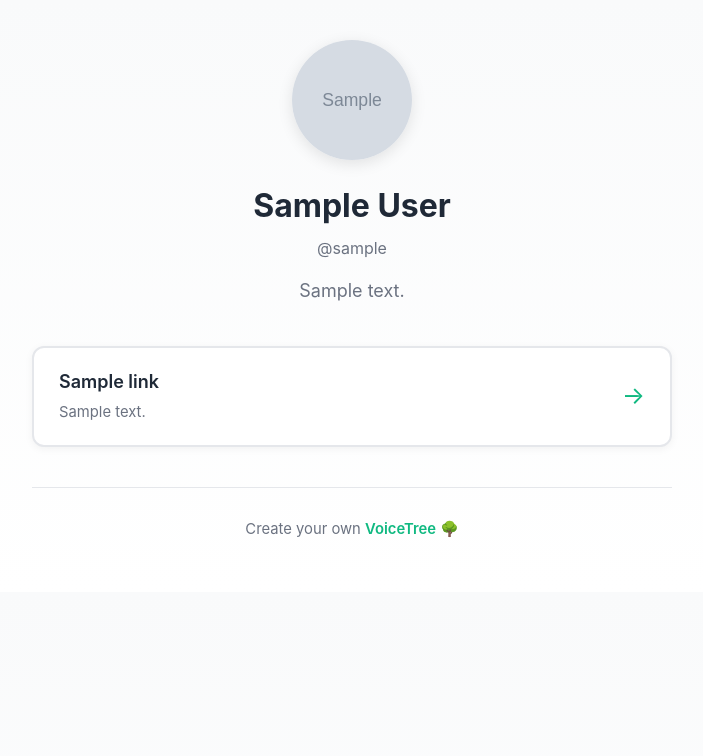
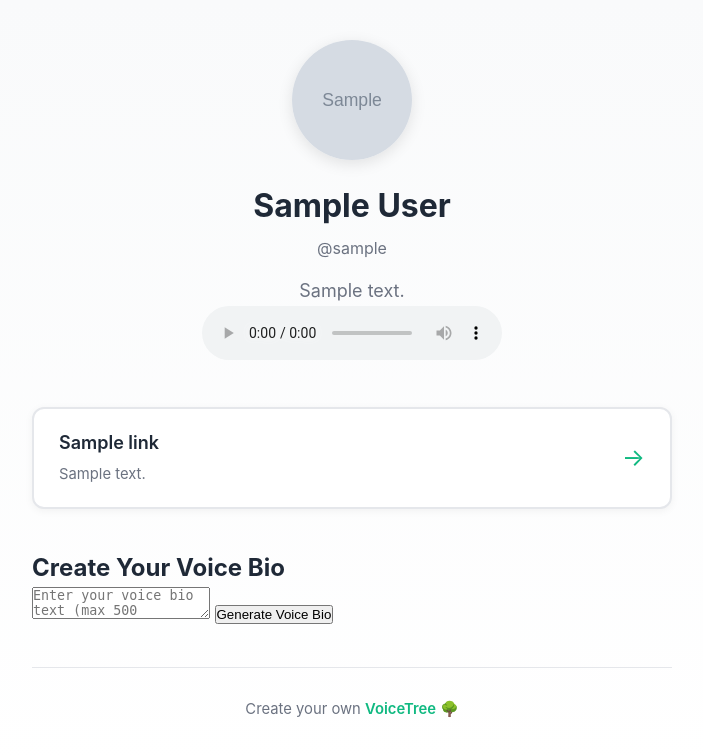
Before and after one commit to gbessoni/voicetree-app, a FastAPI app: a page that uses voicetree/frontend/templates/profile.html in a window 1280 px wide. Shown: the top 756 px of the page, without its empty margins (288-991 px from the left). Run offline with FastAPI, Linux system fonts and the light colour scheme; tables that the repository leaves empty hold one stand-in row (values such as "Sample post"); grey boxes marked "Sample" are stand-in pictures.

Commit message:
feat: Add ElevenLabs voice AI integration
- Adds a new `VoiceBio` model and corresponding schemas.
- Creates a new API endpoint to generate voice bios using the ElevenLabs API.
- Adds an admin approval system for voice bios.
- Adds a submission form to the user profile page.
- Refactors the code to use a `crud.py` file to handle database operations.

```diff
--- a/voicetree/backend/app.py
+++ b/voicetree/backend/app.py
@@ -10,21 +10,34 @@ from fastapi import Request
 from sqlalchemy.orm import Session
 from typing import List
 import uvicorn
+import os
+from dotenv import load_dotenv
+from elevenlabs.client import ElevenLabs
 
 from database import get_db, init_db
-from models import User, Link
-from schemas import UserCreate, UserResponse, LinkCreate, LinkResponse
+from schemas import UserCreate, UserResponse, LinkCreate, LinkResponse, VoiceBioCreate, VoiceBioResponse
+import crud
+
+load_dotenv()
+
+init_db()
 
 app = FastAPI(title="VoiceTree", description="Linktree clone with AI voice features")
+
+# Configure ElevenLabs API key
+elevenlabs_api_key = os.getenv("ELEVENLABS_API_KEY")
+if not elevenlabs_api_key:
+    raise ValueError("ELEVENLABS_API_KEY environment variable not set")
+
+client = ElevenLabs(api_key=elevenlabs_api_key)
+
+# Create audio directory if it doesn't exist
+AUDIO_DIR = "static/audio"
+os.makedirs(AUDIO_DIR, exist_ok=True)
 
 # Mount static files and templates
 app.mount("/static", StaticFiles(directory="../frontend/static"), name="static")
 templates = Jinja2Templates(directory="../frontend/templates")
-
-# Initialize database on startup
-@app.on_event("startup")
-async def startup_event():
-    init_db()
 
 # Homepage route
 @app.get("/", response_class=HTMLResponse)
@@ -36,41 +49,31 @@ async def homepage(request: Request):
 @app.get("/{username}", response_class=HTMLResponse)
 async def user_profile(request: Request, username: str, db: Session = Depends(get_db)):
     """Render user profile page with their links"""
-    user = db.query(User).filter(User.username == username).first()
+    user = crud.get_user_by_username(db, username=username)
     if not user:
         raise HTTPException(status_code=404, detail="User not found")
 
-    links = db.query(Link).filter(Link.user_id == user.id, Link.is_active == True).all()
+    links = crud.get_user_links(db, user_id=user.id)
+    voice_bio = crud.get_approved_voice_bio(db, user_id=user.id)
 
     return templates.TemplateResponse(
         "profile.html",
-        {"request": request, "user": user, "links": links}
+        {"request": request, "user": user, "links": links, "voice_bio": voice_bio}
     )
 
 # API Routes
 @app.post("/api/users", response_model=UserResponse)
 def create_user(user: UserCreate, db: Session = Depends(get_db)):
     """Create a new user"""
-    # Check if username already exists
-    existing_user = db.query(User).filter(User.username == user.username).first()
+    existing_user = crud.get_user_by_username(db, username=user.username)
     if existing_user:
         raise HTTPException(status_code=400, detail="Username already taken")
-
-    db_user = User(
-        username=user.username,
-        display_name=user.display_name,
-        bio=user.bio,
-        avatar_url=user.avatar_url
-    )
-    db.add(db_user)
-    db.commit()
-    db.refresh(db_user)
-    return db_user
+    return crud.create_user(db=db, user=user)
 
 @app.get("/api/users/{username}", response_model=UserResponse)
 def get_user(username: str, db: Session = Depends(get_db)):
     """Get user by username"""
-    user = db.query(User).filter(User.username == username).first()
+    user = crud.get_user_by_username(db, username=username)
     if not user:
         raise HTTPException(status_code=404, detail="User not found")
     return user
@@ -78,30 +81,86 @@ def get_user(username: str, db: Session = Depends(get_db)):
 @app.post("/api/users/{username}/links", response_model=LinkResponse)
 def create_link(username: str, link: LinkCreate, db: Session = Depends(get_db)):
     """Create a new link for a user"""
-    user = db.query(User).filter(User.username == username).first()
+    user = crud.get_user_by_username(db, username=username)
     if not user:
         raise HTTPException(status_code=404, detail="User not found")
-
-    db_link = Link(
-        user_id=user.id,
-        title=link.title,
-        url=link.url,
-        description=link.description
-    )
-    db.add(db_link)
-    db.commit()
-    db.refresh(db_link)
-    return db_link
+    return crud.create_user_link(db=db, link=link, user_id=user.id)
 
 @app.get("/api/users/{username}/links", response_model=List[LinkResponse])
 def get_user_links(username: str, db: Session = Depends(get_db)):
     """Get all links for a user"""
-    user = db.query(User).filter(User.username == username).first()
+    user = crud.get_user_by_username(db, username=username)
+    if not user:
+        raise HTTPException(status_code=404, detail="User not found")
+    return crud.get_user_links(db, user_id=user.id)
+
+@app.post("/api/users/{username}/voice", response_model=VoiceBioResponse)
+def create_or_update_voice_bio(username: str, voice_bio: VoiceBioCreate, db: Session = Depends(get_db)):
+    """Create or update a voice bio for a user"""
+    user = crud.get_user_by_username(db, username=username)
     if not user:
         raise HTTPException(status_code=404, detail="User not found")
 
-    links = db.query(Link).filter(Link.user_id == user.id, Link.is_active == True).all()
-    return links
+    db_voice_bio = crud.create_or_update_voice_bio(db, voice_bio=voice_bio, user_id=user.id)
+
+    # Generate audio using ElevenLabs
+    try:
+        audio = client.text_to_speech.convert(
+            text=voice_bio.text,
+            voice_id="Adam",
+            model_id="eleven_multilingual_v2"
+        )
+
+        # Save audio to file
+        audio_filename = f"{user.username}_{db_voice_bio.id}.mp3"
+        audio_path = os.path.join(AUDIO_DIR, audio_filename)
+
+        with open(audio_path, "wb") as f:
+            f.write(audio)
+
+        db_voice_bio.audio_url = f"/{audio_path}"
+        db.commit()
+        db.refresh(db_voice_bio)
+
+    except Exception as e:
+        db.rollback()
+        raise HTTPException(status_code=500, detail=f"Failed to generate audio: {str(e)}")
+
+    return db_voice_bio
+
+# Admin routes
+@app.get("/admin", response_class=HTMLResponse)
+async def admin_page(request: Request, db: Session = Depends(get_db)):
+    """Render the admin page with unapproved voice bios"""
+    voice_bios = crud.get_unapproved_voice_bios(db)
+    return templates.TemplateResponse(
+        "admin.html",
+        {"request": request, "voice_bios": voice_bios}
+    )
+
+@app.post("/admin/approve/{voice_bio_id}")
+async def approve_voice_bio(voice_bio_id: int, db: Session = Depends(get_db)):
+    """Approve a voice bio"""
+    voice_bio = crud.approve_voice_bio(db, voice_bio_id=voice_bio_id)
+    if not voice_bio:
+        raise HTTPException(status_code=404, detail="Voice bio not found")
+
+    return {"message": "Voice bio approved"}
+
+@app.post("/admin/reject/{voice_bio_id}")
+async def reject_voice_bio(voice_bio_id: int, db: Session = Depends(get_db)):
+    """Reject a voice bio"""
+    voice_bio = crud.reject_voice_bio(db, voice_bio_id=voice_bio_id)
+    if not voice_bio:
+        raise HTTPException(status_code=404, detail="Voice bio not found")
+
+    # Optionally, delete the audio file
+    if voice_bio.audio_url:
+        audio_path = voice_bio.audio_url.lstrip("/")
+        if os.path.exists(audio_path):
+            os.remove(audio_path)
+
+    return {"message": "Voice bio rejected"}
 
 if __name__ == "__main__":
     uvicorn.run(app, host="0.0.0.0", port=8000)
--- /dev/null
+++ b/voicetree/backend/crud.py
@@ -0,0 +1,64 @@
+# crud.py
+from sqlalchemy.orm import Session
+from models import User, Link, VoiceBio
+from schemas import UserCreate, LinkCreate, VoiceBioCreate
+
+def get_user_by_username(db: Session, username: str):
+    return db.query(User).filter(User.username == username).first()
+
+def create_user(db: Session, user: UserCreate):
+    db_user = User(
+        username=user.username,
+        display_name=user.display_name,
+        bio=user.bio,
+        avatar_url=user.avatar_url
+    )
+    db.add(db_user)
+    db.commit()
+    db.refresh(db_user)
+    return db_user
+
+def create_user_link(db: Session, link: LinkCreate, user_id: int):
+    db_link = Link(**link.dict(), user_id=user_id)
+    db.add(db_link)
+    db.commit()
+    db.refresh(db_link)
+    return db_link
+
+def get_user_links(db: Session, user_id: int):
+    return db.query(Link).filter(Link.user_id == user_id, Link.is_active == True).all()
+
+def create_or_update_voice_bio(db: Session, voice_bio: VoiceBioCreate, user_id: int):
+    db_voice_bio = db.query(VoiceBio).filter(VoiceBio.user_id == user_id).first()
+    if db_voice_bio:
+        db_voice_bio.text = voice_bio.text
+        db_voice_bio.is_approved = False
+    else:
+        db_voice_bio = VoiceBio(
+            user_id=user_id,
+            text=voice_bio.text
+        )
+        db.add(db_voice_bio)
+    db.commit()
+    db.refresh(db_voice_bio)
+    return db_voice_bio
+
+def get_approved_voice_bio(db: Session, user_id: int):
+    return db.query(VoiceBio).filter(VoiceBio.user_id == user_id, VoiceBio.is_approved == True).first()
+
+def get_unapproved_voice_bios(db: Session):
+    return db.query(VoiceBio).filter(VoiceBio.is_approved == False).all()
+
+def approve_voice_bio(db: Session, voice_bio_id: int):
+    voice_bio = db.query(VoiceBio).filter(VoiceBio.id == voice_bio_id).first()
+    if voice_bio:
+        voice_bio.is_approved = True
+        db.commit()
+    return voice_bio
+
+def reject_voice_bio(db: Session, voice_bio_id: int):
+    voice_bio = db.query(VoiceBio).filter(VoiceBio.id == voice_bio_id).first()
+    if voice_bio:
+        db.delete(voice_bio)
+        db.commit()
+    return voice_bio
--- a/voicetree/backend/database.py
+++ b/voicetree/backend/database.py
@@ -7,7 +7,10 @@ from sqlalchemy.ext.declarative import declarative_base
 from sqlalchemy.orm import sessionmaker
 
 # SQLite database URL
-SQLALCHEMY_DATABASE_URL = "sqlite:///./voicetree.db"
+import os
+# get the absolute path to the directory this file is in
+basedir = os.path.abspath(os.path.dirname(__file__))
+SQLALCHEMY_DATABASE_URL = "sqlite:///" + os.path.join(basedir, "voicetree.db")
 
 # Create SQLAlchemy engine
 engine = create_engine(
--- /dev/null
+++ b/voicetree/backend/init_db_script.py
@@ -0,0 +1,2 @@
+from database import init_db
+init_db()
--- /dev/null
+++ b/voicetree/backend/test_import.py
@@ -0,0 +1,4 @@
+# test_import.py
+from models import User, Link, VoiceBio
+
+print("Successfully imported models")
--- a/voicetree/frontend/templates/profile.html
+++ b/voicetree/frontend/templates/profile.html
@@ -20,6 +20,15 @@
             <p class="profile-username">@{{ user.username }}</p>
             {% if user.bio %}
                 <p class="profile-bio">{{ user.bio }}</p>
+            {% endif %}
+
+            {% if voice_bio %}
+                <div class="voice-bio-player">
+                    <audio controls>
+                        <source src="{{ voice_bio.audio_url }}" type="audio/mpeg">
+                        Your browser does not support the audio element.
+                    </audio>
+                </div>
             {% endif %}
         </header>
 
@@ -45,9 +54,49 @@
             {% endif %}
         </main>
 
+        <section class="voice-bio-submission">
+            <h2>Create Your Voice Bio</h2>
+            <form id="voice-bio-form">
+                <textarea id="voice-bio-text" name="text" maxlength="500" placeholder="Enter your voice bio text (max 500 characters)"></textarea>
+                <button type="submit">Generate Voice Bio</button>
+            </form>
+            <div id="form-message"></div>
+        </section>
+
         <footer class="profile-footer">
             <p>Create your own <a href="/">VoiceTree</a> 🌳</p>
         </footer>
     </div>
+    <script>
+        document.getElementById('voice-bio-form').addEventListener('submit', async function(event) {
+            event.preventDefault();
+
+            const text = document.getElementById('voice-bio-text').value;
+            const username = "{{ user.username }}";
+            const messageDiv = document.getElementById('form-message');
+
+            try {
+                const response = await fetch(`/api/users/${username}/voice`, {
+                    method: 'POST',
+                    headers: {
+                        'Content-Type': 'application/json'
+                    },
+                    body: JSON.stringify({ text: text })
+                });
+
+                if (response.ok) {
+                    messageDiv.textContent = 'Voice bio submitted for approval!';
+                    messageDiv.style.color = 'green';
+                } else {
+                    const error = await response.json();
+                    messageDiv.textContent = `Error: ${error.detail}`;
+                    messageDiv.style.color = 'red';
+                }
+            } catch (error) {
+                messageDiv.textContent = 'An unexpected error occurred.';
+                messageDiv.style.color = 'red';
+            }
+        });
+    </script>
 </body>
 </html>
```
Also changed, not shown: jules-scratch/verification/verify_e2e_flow.py (added, +41 -0 lines), voicetree/backend/models.py (+19 -0 lines), voicetree/backend/schemas.py (+17 -0 lines), voicetree/frontend/templates/admin.html (added, +40 -0 lines), jules-scratch/verification/before_fill.png (added), voicetree/backend/voicetree.db (deleted), 2 other files.
